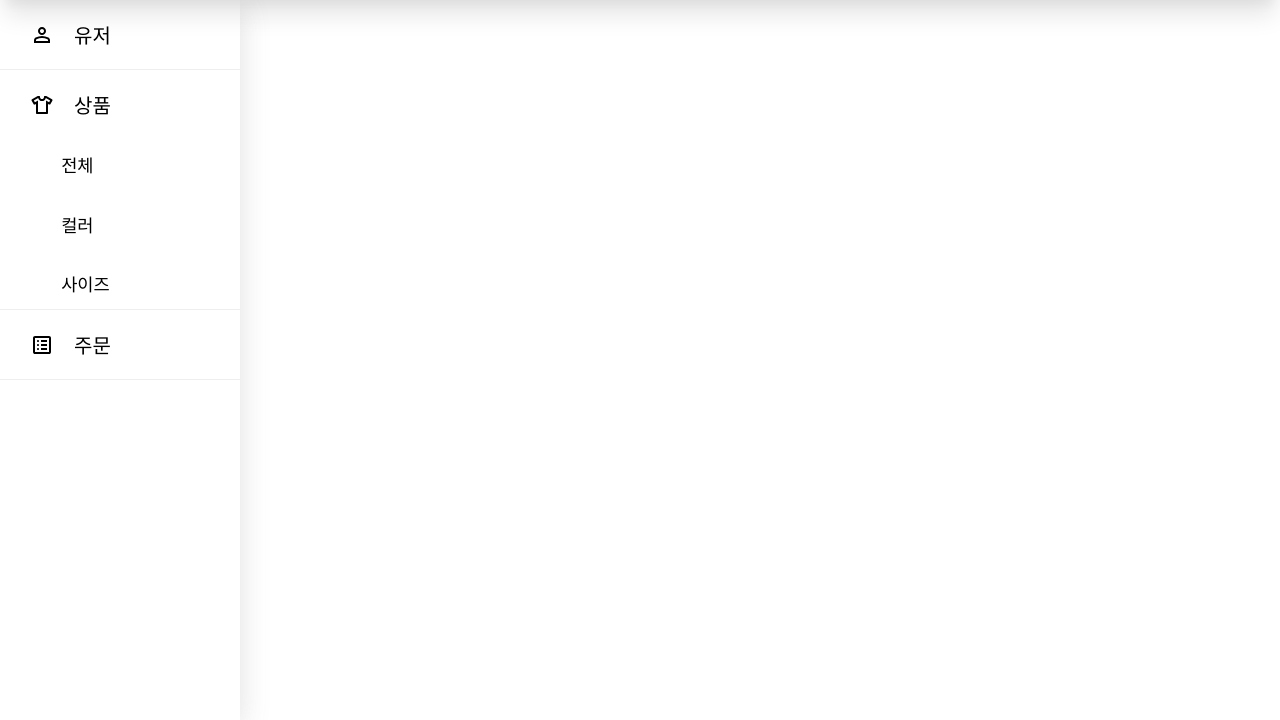
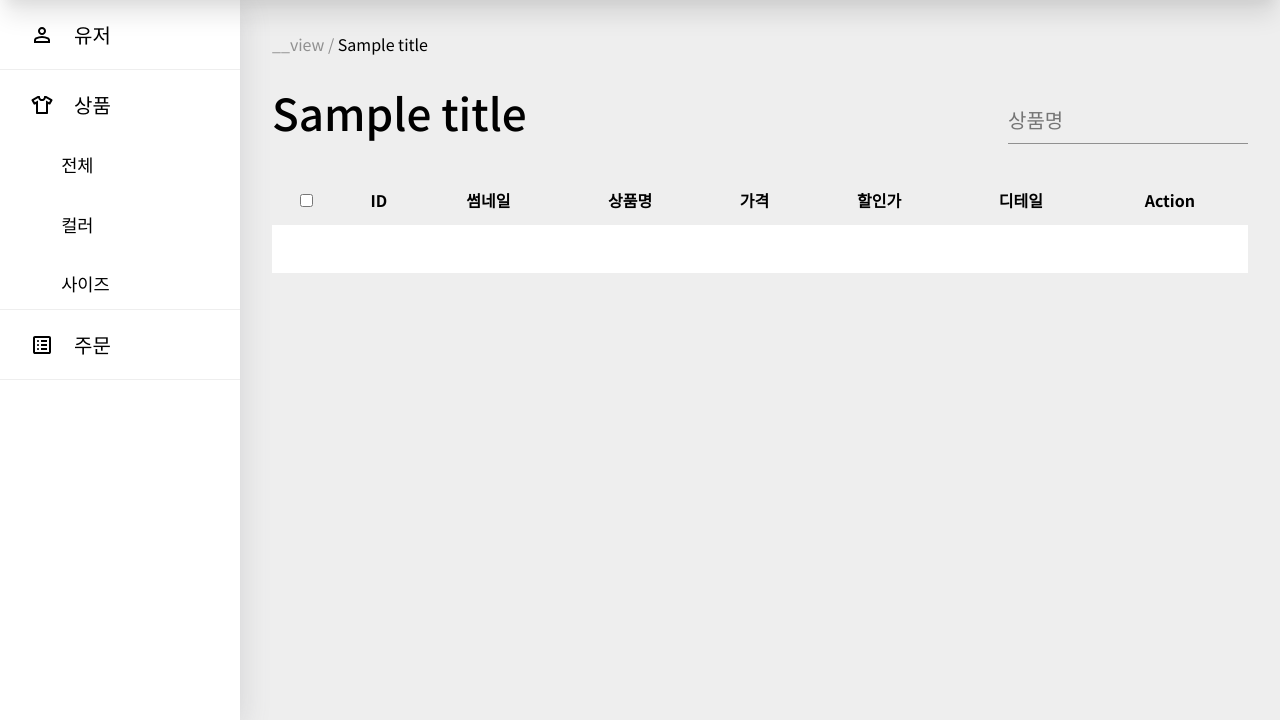
Before and after one commit to donghhan/knower-admin, a Django app: template templates/products/product_search.html in a window 1280 px wide. Shown: the part 80-800 px from the top of the page. Run offline with Django 5.2, Linux system fonts and the light colour scheme; a user stored in the database is signed in; tables that the repository leaves empty hold one stand-in row (values such as "Sample post"); the template is opened without the code that fills it: most values are stand-ins (such as "Sample title", 1, 10 or a date in 2020); lists and menus that the app fills with data are empty.

Commit message:
ProductSearch template added

```diff
--- a/templates/products/product_search.html
+++ b/templates/products/product_search.html
@@ -1 +1 @@
-{% extends "base.html" %} {% load static %}
+{% extends "base.html" %} {% load static %} {% block title %}<title>{{ title }} | Knower</title>{% endblock title %} {% block content %} <main id="searched_product" class="container"><div class="wrapper"><section class="container__top_menu"> {% include "components/page_breadcrumb.html" with title=title request=request %} {% include "components/page_search_box.html" with title=title placeholder="상품명" url_resolver=url_resolver search_keyword="search_keyword" %} </section><section class="container__body"><table id="user_detail"><thead><tr><th><input type="checkbox" id="check_all"></th><th>ID</th><th>썸네일</th><th>상품명</th><th>가격</th><th>할인가</th><th>디테일</th><th>Action</th></tr></thead><tbody> {% for product in searched_products %} <tr><th><input type="checkbox"></th><th scope="row">{{ product.pk }}</th><th><img src="{{ product.thumbnail }}" alt="{{ product.name }}'s thumbnail" width="80" height="80"></th><th>{{ product.name }}</th><th>{{ product.price|floatformat:"-3g" }}원</th> {% if product.discount_price %} <th>{{ product.discount_price|floatformat:"-3g" }}원</th> {% else %} <th>-</th> {% endif %} <th>{{ product.detail }}</th><th class="extra_menu__wrapper"><a href="{% url 'products:product_update' product.pk %}" class="extra_menu__toggle_btn">편집</a></th></tr> {% endfor %} </tbody></table></section></div></main> {% endblock content %}
```
